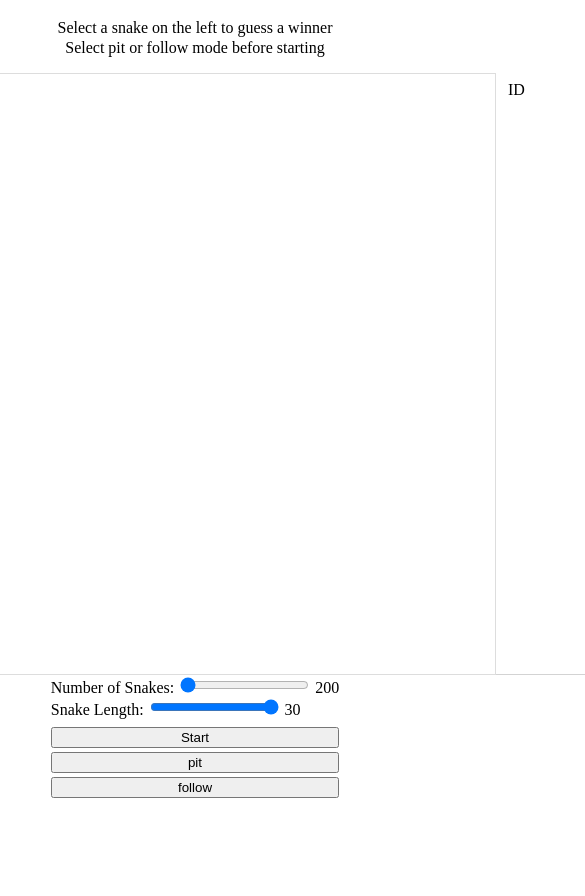
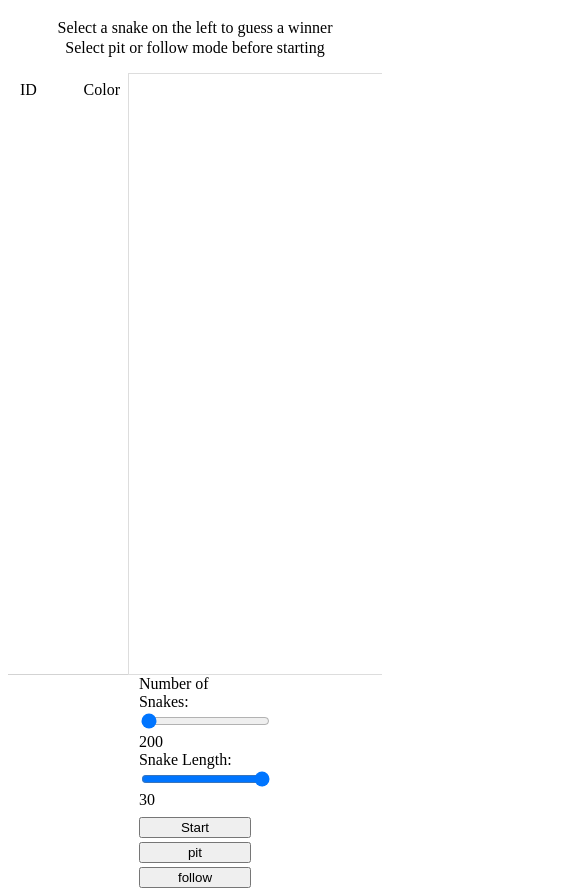
Before and after one commit to JasonMerino-4/Snake-Pit, a website built with webpack: page index.html in a window 390 px wide. Shown: the part 69-965 px from the top of the page, 585 px wide, since content can reach past the window. Before the commit the page ends 875 px from the top, so only its background shows below. Built offline with nearby package versions, Linux system fonts and the light colour scheme.

Commit message:
fixed clipping on mobile view

```diff
--- a/index.html
+++ b/index.html
@@ -20,15 +20,23 @@
         <p style="margin-top: 0px; margin-bottom: 2px;">Select a snake on the left to guess a winner</p>
         <p style="margin-top: 0px;">Select pit or follow mode before starting</p>
     </div>
-    <div div style="display: flex; flex-direction: row; justify-content: center;">
+    <div div style="display: flex; flex-direction: row; justify-content: safe center; width:100%; overflow-x: scroll;">
         <div id="snake_list">
             <div id="snake_list_header">
                 <p>ID</p>
                 <div>Color</div>
             </div>
         </div>
-        <div style="display: flex; flex-direction: column; align-items: center;">
+        <div style="display: flex; flex-direction: column; align-items: center; width: max-content;">
             <canvas id="webgpu-canvas" class="img-fluid"  width="600" height="600" style="background-color: white;"></canvas>
+        </div>
+        <div id="eliminated_list">
+            <div id="elim_header">
+                <p>ID</p>
+                <div>Color</div>
+            </div>
+        </div>
+    </div>
     <div id="controls">
         <div class="slider">
             <label for="amount">Number of Snakes:</label>
@@ -47,14 +55,6 @@
         </div>
 
     </div>
-        </div>
-        <div id="eliminated_list">
-            <div id="elim_header">
-                <p>ID</p>
-                <div>Color</div>
-            </div>
-        </div>
-    </div>
 
 
 </body>
--- a/src/styles.css
+++ b/src/styles.css
@@ -1,8 +1,12 @@
+*, *::before, *::after {
+  box-sizing: border-box;
+}
+
 #snake_list, #eliminated_list {
     padding: 8px;
     min-width: 120px;
     overflow-y: auto;
-    height: 585px;
+    height: 602px;
     border-bottom: 1px solid lightgray;
 }
 
@@ -33,3 +37,8 @@
 .snake_card.selected {
     border: 2px solid black;
 }
+
+#controls {
+    padding-left: 35%;
+    padding-right: 35%;;
+}
```
Lines whose indentation alone changed are shown as unchanged.
